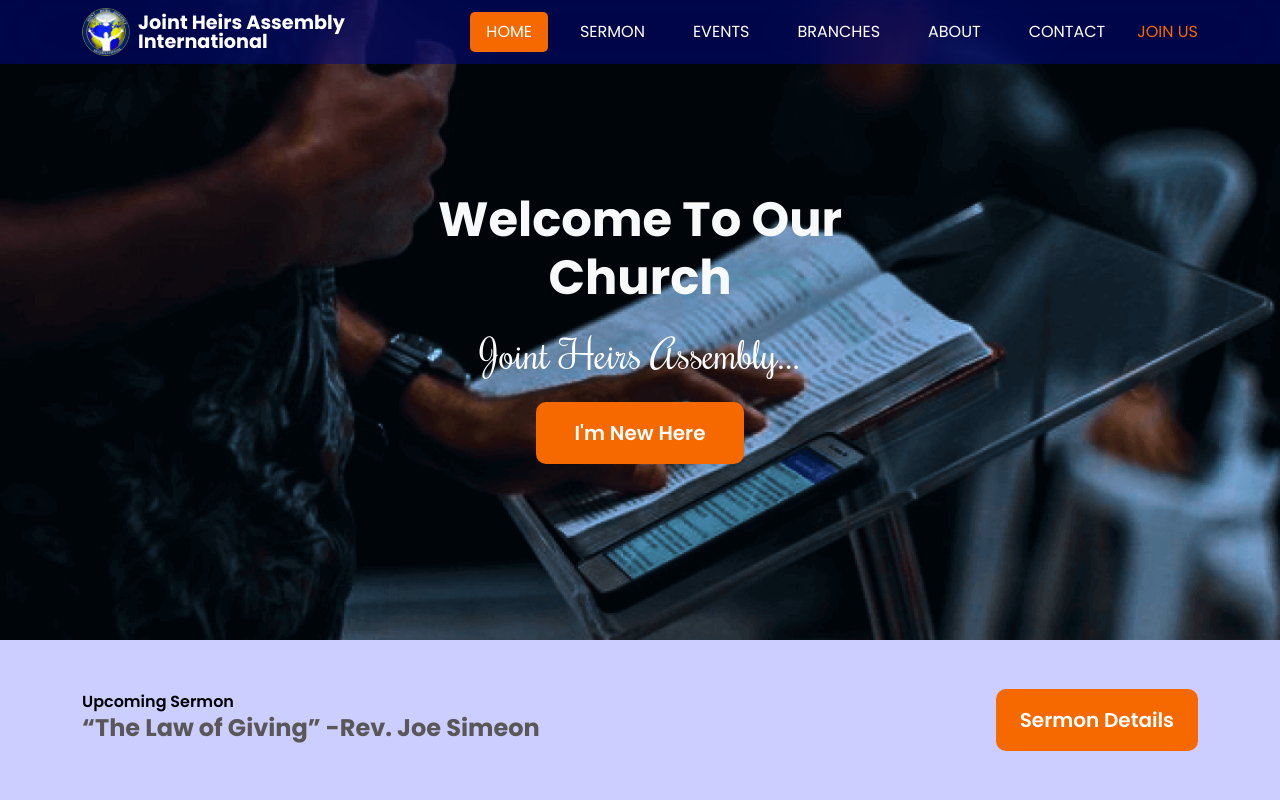
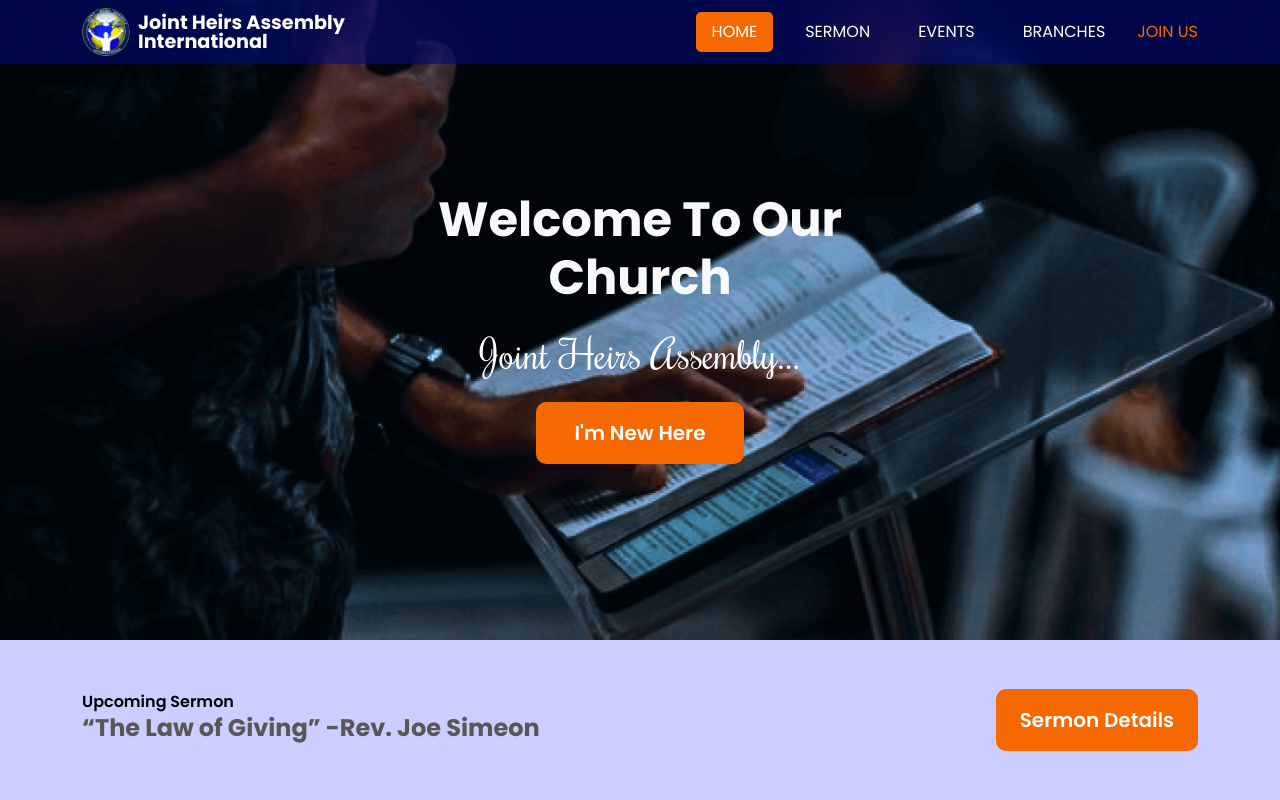
Before and after one commit to pin4eva/joint_heirs_frontend, a Next.js app: page / in a window 1280 px wide. Shown: the top 800 px of the page. Built offline with nearby package versions, Linux system fonts and the light colour scheme.

Commit message:
reduce nav items for header

```diff
--- a/src/components/HeaderComp.tsx
+++ b/src/components/HeaderComp.tsx
@@ -1,4 +1,5 @@
 /* eslint-disable @next/next/no-img-element */
+import { log } from "console";
 import Link from "next/link";
 import { useRouter } from "next/router";
 import React, { useState } from "react";
@@ -23,7 +24,7 @@ const HeaderComp = () => {
 						</Link>
 
 						<ul className={open ? "nav active" : "nav"}>
-							{navList.map((nav, i) => (
+							{filteredNavList.map((nav, i) => (
 								<li className="nav-item" key={i}>
 									<Link href={nav.link}>
 										<a
@@ -61,3 +62,5 @@ export const navList = [
 	{ name: "About", link: "/about" },
 	{ name: "Contact", link: "/contact" },
 ];
+
+const filteredNavList = navList.filter((item) => item.name !== "About" && item.name !== "Contact");
```
